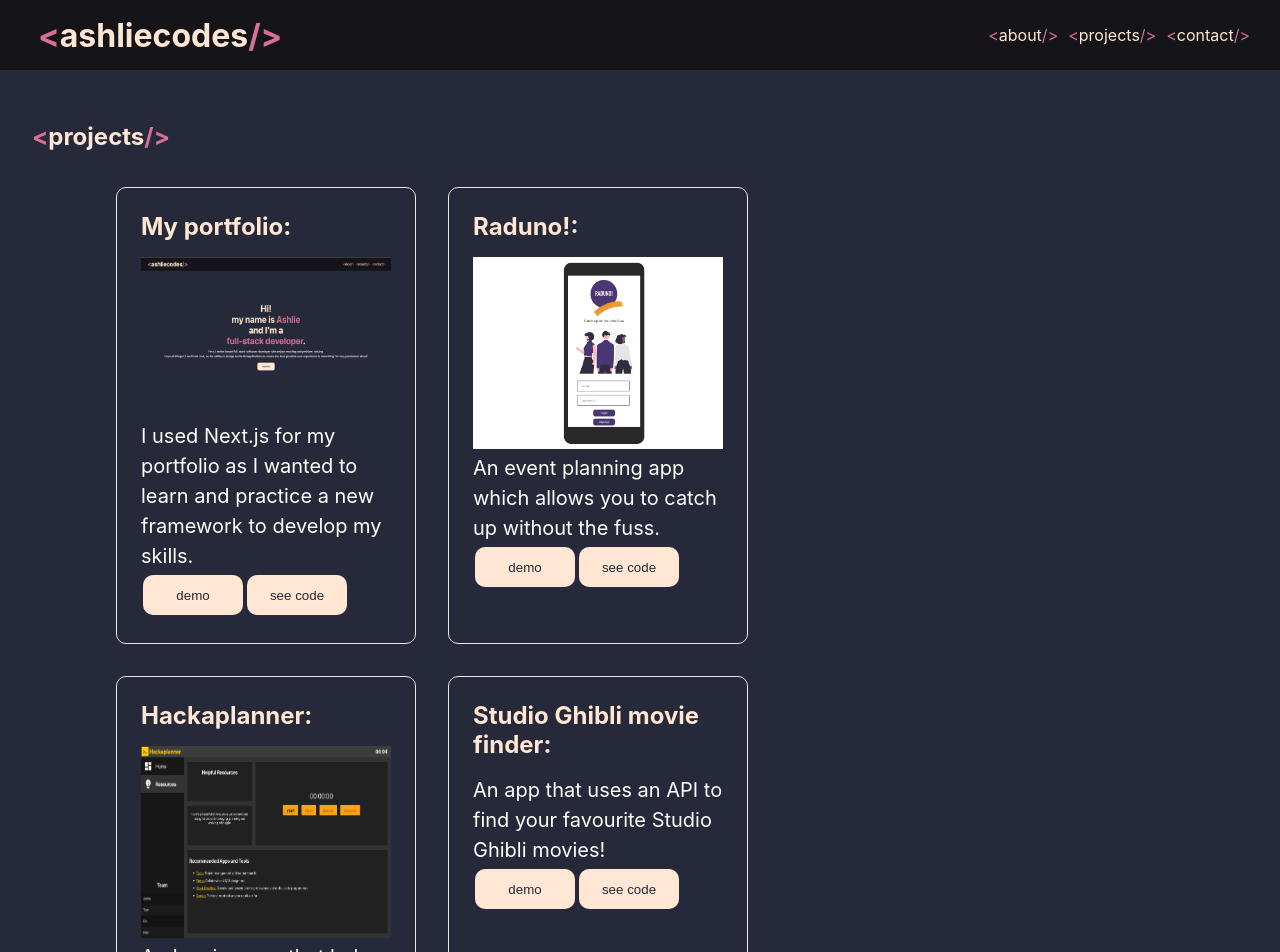
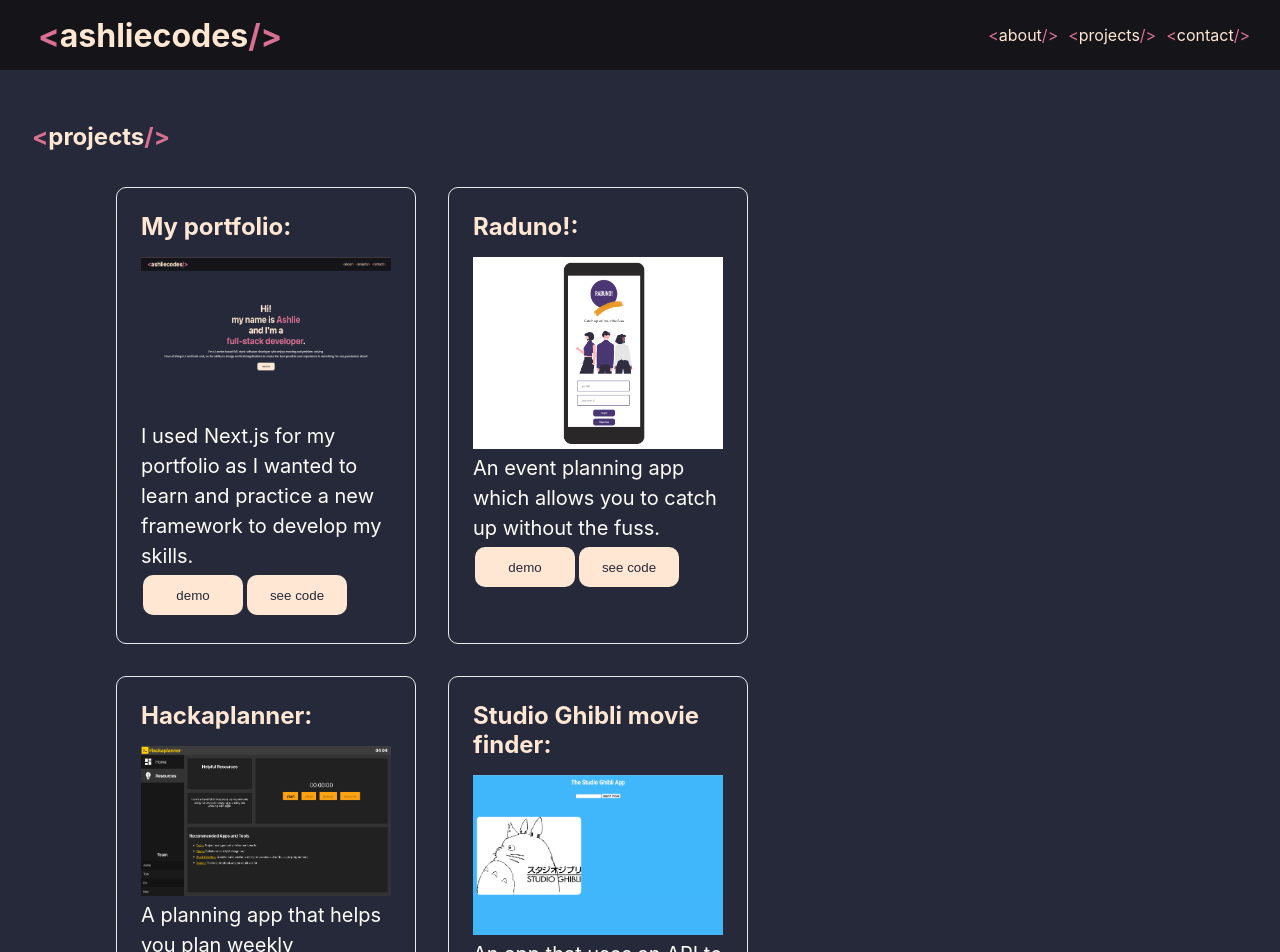
Before and after one commit to ashliecodes/portfolio, a Next.js app: page /projects in a window 1280 px wide. Shown: the top 952 px of the page. Built offline with nearby package versions, Linux system fonts and the light colour scheme.

Commit message:
added my first project onto the project page

```diff
--- a/pages/projects.js
+++ b/pages/projects.js
@@ -3,6 +3,7 @@ import Image from "next/image";
 import raduno from "../images/raduno.png";
 import hackerplanner from "../images/hackerplanner.png";
 import portfolio from "../images/portfolio.png";
+import studioghibliapp from "../images/studioghibliapp.png";
 
 function Projects() {
   return (
@@ -95,7 +96,7 @@ function Projects() {
                   className={styles.img}
                   src={hackerplanner}
                   height="300px"
-                  width="390px"
+                  width="500px"
                   alt="a picture of the hackerplanner project"
                 />
               </div>
@@ -129,13 +130,13 @@ function Projects() {
             <div className={styles.card}>
               <h2 className={styles.title}>Studio Ghibli movie finder:</h2>
               <div className={styles.imgContainer}>
-                {/* <Image
+                <Image
                   className={styles.img}
-                  src={hackerplanner}
-                  height="300px"
+                  src={studioghibliapp}
+                  height="250px"
                   width="390px"
-                  alt="a picture of ashlie"
-                /> */}
+                  alt="studio ghibli app"
+                />
               </div>
               <p className={styles.projDesc}>
                 An app that uses an API to find your favourite Studio Ghibli
@@ -144,7 +145,7 @@ function Projects() {
 
               <button className={styles.btn}>
                 <a
-                  // href="https://hackaplanner.netlify.app"
+                  href="https://studio-ghibli-movie-finder.netlify.app/"
                   target="_blank"
                   rel="noreferrer"
                 >
@@ -154,7 +155,7 @@ function Projects() {
 
               <button className={styles.btn}>
                 <a
-                  // href="https://github.com/ashliecodes/national-project-week-coding-cats"
+                  href="https://github.com/ashliecodes/studio-ghibli-app/tree/main/studio-ghibli-app"
                   target="_blank"
                   rel="noreferrer"
                 >
```
Also changed, not shown: images/studioghibliapp.png (added).
